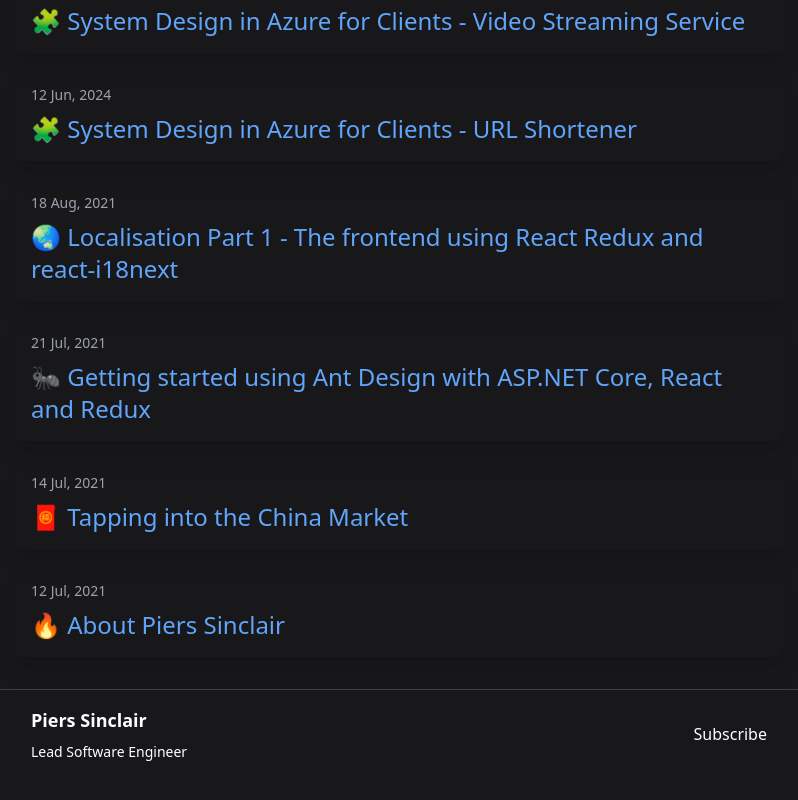
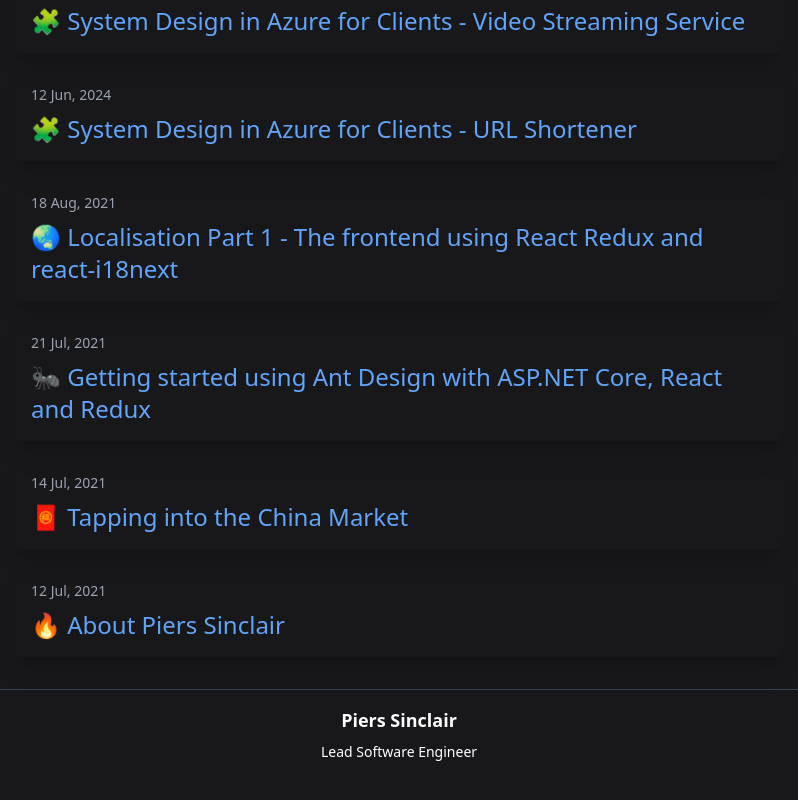
Before and after one commit to piers-sinclair/pierssinclair.github.io, a React (Create React App) app in the folder pierssinclair-blog/: page / in a window 1280 px wide. Shown: the part 901-1701 px from the top of the page, without its empty margins (241-1039 px from the left). Built offline with nearby package versions, Linux system fonts and the light colour scheme.

Commit message:
fix rss icon

```diff
--- a/pierssinclair-blog/src/components/footer/Footer.tsx
+++ b/pierssinclair-blog/src/components/footer/Footer.tsx
@@ -1,34 +1,24 @@
 import { SocialIcon } from "react-social-icons";
-
 function Footer() {
   return (
     <footer className="text-white">
       <hr className="border-gray-700 mt-4 py-2" />
 
       <div className="max-w-3xl mx-auto px-4">
-        <div className="flex justify-between items-center">
-          <div className="w-1/2">
+        <div className="flex flex-col items-center">
+          <div className="w-full text-center">
             <ul className="contact-list space-y-2">
               <li className="text-lg font-bold">Piers Sinclair</li>
               <li className="text-sm">Lead Software Engineer</li>
             </ul>
           </div>
-          <div className="w-1/2 text-right">
-            <p className="feed-subscribe">
-              <a href="/feed.xml" className="flex items-center justify-end space-x-2">
-                <svg className="w-6 h-6 text-orange-500">
-                  <use xlinkHref="/assets/minima-social-icons.svg#rss"></use>
-                </svg>
-                <span>Subscribe</span>
-              </a>
-            </p>
+
+          <div className="social-links mt-4 flex justify-center w-full space-x-4">
+            <SocialIcon bgColor="transparent" url="https://www.linkedin.com/in/piers-sinclair" />
+            <SocialIcon bgColor="transparent" url="https://github.com/piers-sinclair" />
+            <SocialIcon bgColor="transparent" url="https://x.com/SinclairPiers" />
+            <SocialIcon bgColor="transparent" network="rss" url="/feed.xml" />
           </div>
-        </div>
-
-        <div className="social-links mt-4 flex justify-center space-x-4">
-          <SocialIcon bgColor="transparent" url="https://www.linkedin.com/in/piers-sinclair" />
-          <SocialIcon bgColor="transparent" url="https://github.com/piers-sinclair" />
-          <SocialIcon bgColor="transparent" url="https://x.com/SinclairPiers" />
         </div>
       </div>
     </footer>
```
